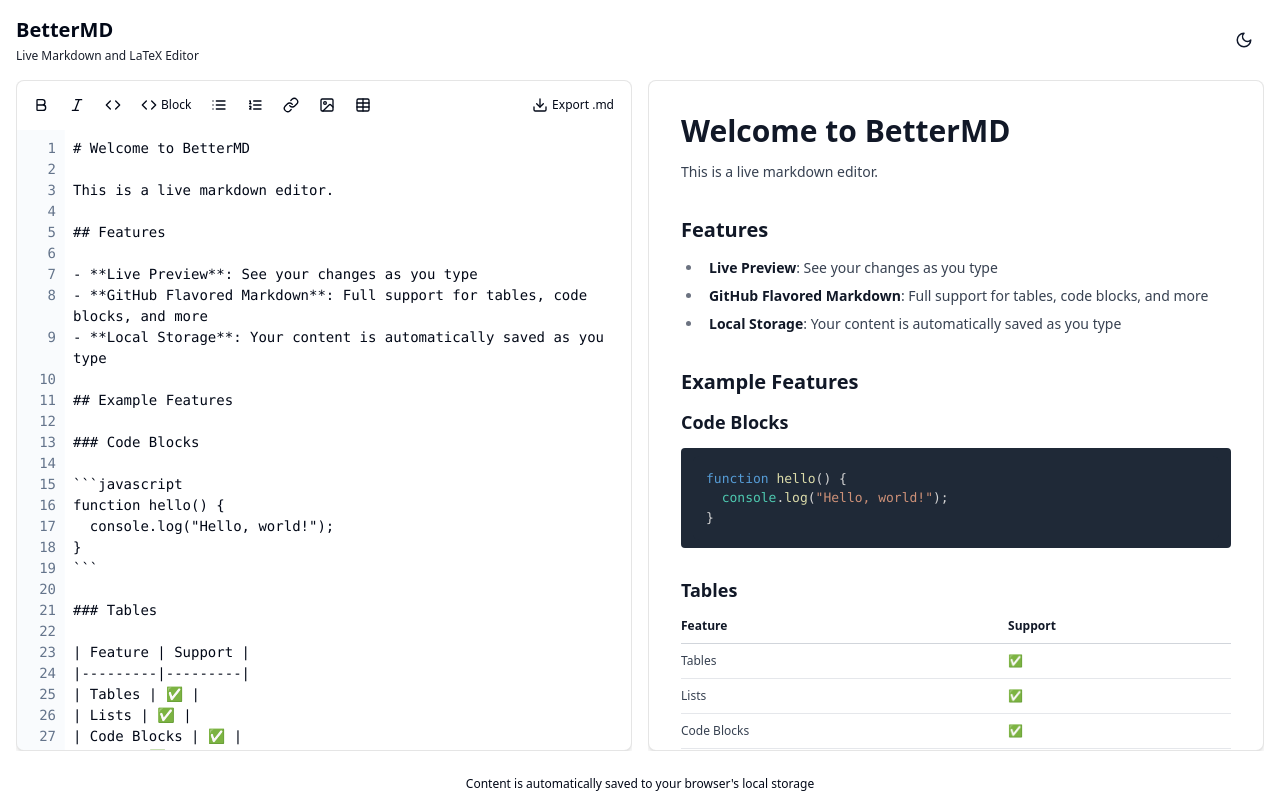
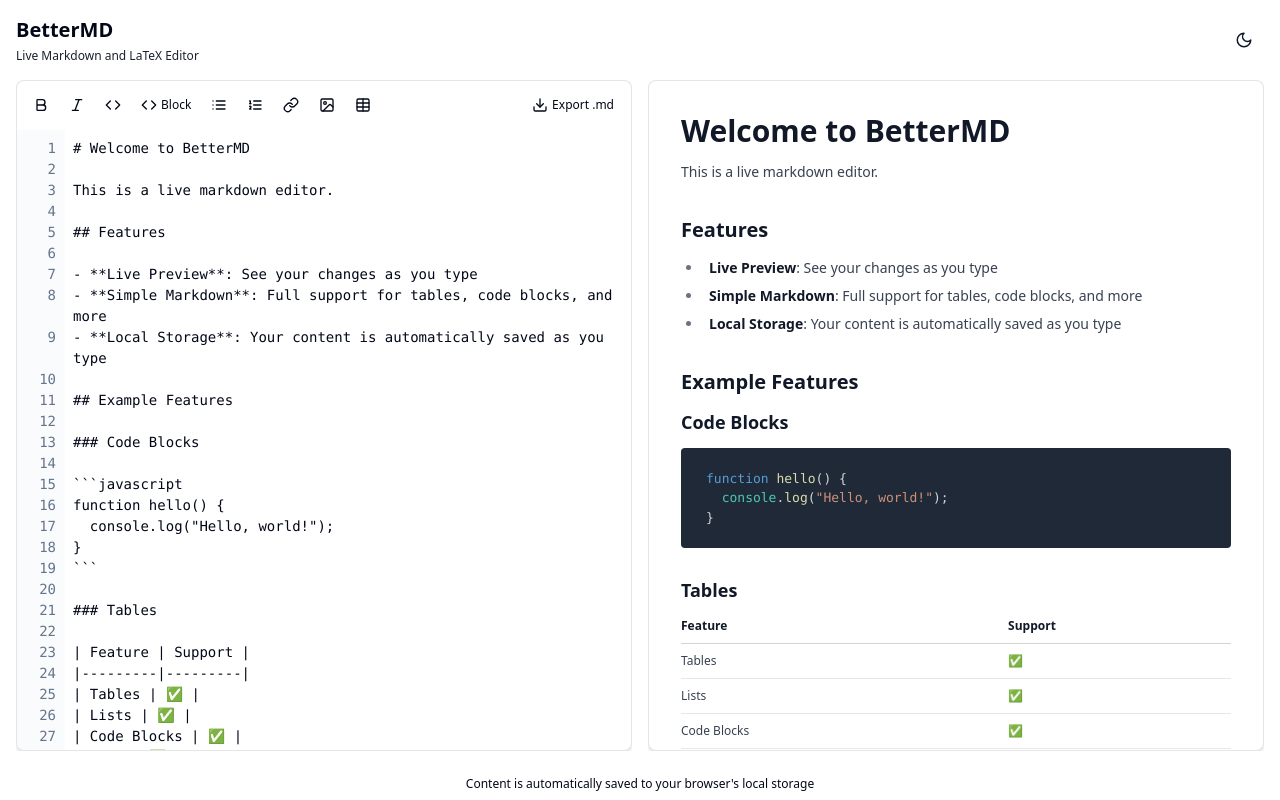
Before and after one commit to jackammon/bettermd, a React (Vite) app: page / in a window 1280 px wide. Built offline with nearby package versions, Linux system fonts and the light colour scheme.

Commit message:
update copy

```diff
--- a/src/App.tsx
+++ b/src/App.tsx
@@ -24,7 +24,7 @@
 ## Features
 
 - **Live Preview**: See your changes as you type
-- **GitHub Flavored Markdown**: Full support for tables, code blocks, and more
+- **Simple Markdown**: Full support for tables, code blocks, and more
 - **Local Storage**: Your content is automatically saved as you type
 
 ## Example Features
@@ -49,7 +49,7 @@
 ### Task Lists
 
 - [x] Create markdown editor
-- [x] Add GitHub-flavored markdown support
+- [x] Add markdown support
 - [x] Implement local storage
 - [ ] Add more features
 
```
